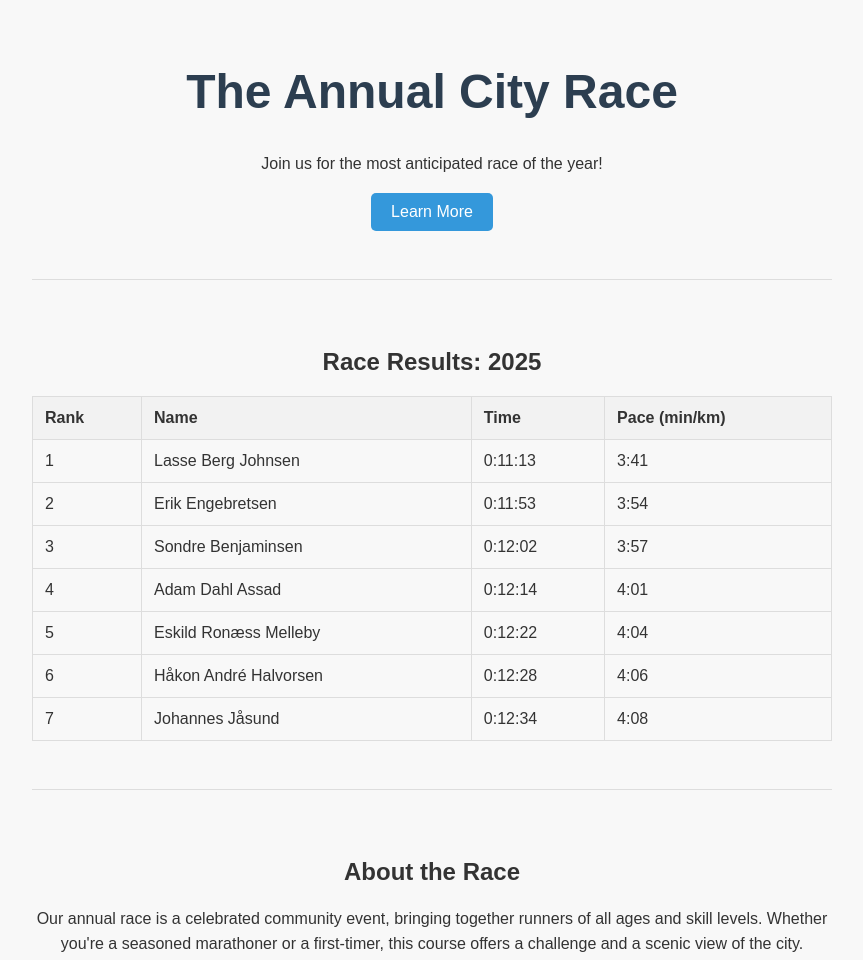
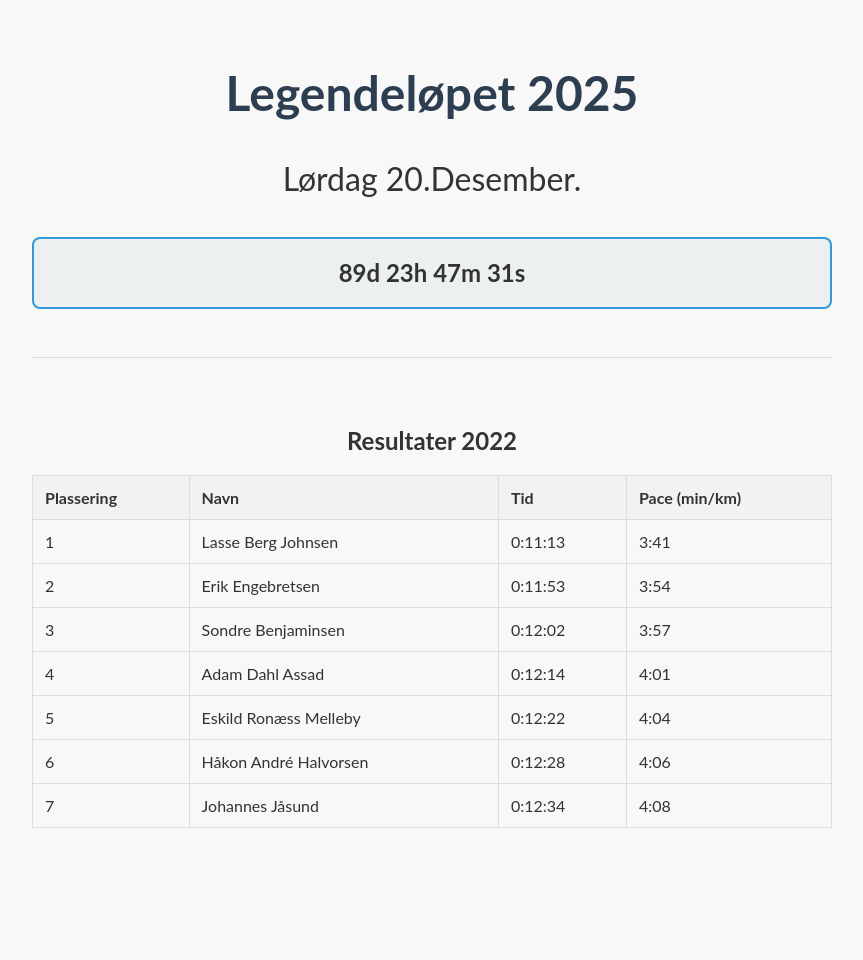
Before and after one commit to catocumulus955/legende, a plain HTML site: page index.html in a window 1280 px wide. Shown: the top 960 px of the page, without its empty margins (208-1071 px from the left). After the commit the page ends 860 px from the top, so only its background shows below. Drawn offline with Linux system fonts and the light colour scheme.

Commit message:
revisions
Endret navn på diverse greier, lagt til nedtelling

```diff
--- /dev/null
+++ b/2022results.csv
@@ -0,0 +1,8 @@
+rank,name,time,pace(min/km)
+1,Lasse Berg Johnsen,0:11:13,3:41
+2,Erik Engebretsen,0:11:53,3:54
+3,Sondre Benjaminsen,0:12:02,3:57
+4,Adam Dahl Assad,0:12:14,4:01
+5,Eskild Ronæss Melleby,0:12:22,4:04
+6,Håkon André Halvorsen,0:12:28,4:06
+7,Johannes Jåsund,0:12:34,4:08
--- a/index.html
+++ b/index.html
@@ -3,19 +3,18 @@
 <head>
     <meta charset="UTF-8">
     <meta name="viewport" content="width=device-width, initial-scale=1.0">
-    <title>The Annual Race</title>
+    <title>Legendeløpet 2025</title>
 
     <style>
-        /* Base styles for a clean, minimalist design */
+        /* General Body and Container Styles */
         body {
-            font-family: Arial, sans-serif;
+            font-family: Lato, sans-serif;
             margin: 0;
             padding: 0;
             background-color: #f8f8f8;
             color: #333;
         }
 
-        /* Container to center content and control width */
         .container {
             max-width: 800px;
             margin: 0 auto;
@@ -23,18 +22,17 @@
             text-align: center;
         }
 
-        /* Styles for main headings */
+        /* Heading and Paragraph Styles */
         h1 {
             font-size: 3em;
             color: #2c3e50;
         }
 
-        /* Styles for paragraphs */
         p {
             line-height: 1.6;
         }
 
-        /* Styles for buttons and links */
+        /* Button and Link Styles */
         .btn {
             display: inline-block;
             padding: 10px 20px;
@@ -49,14 +47,14 @@
             background-color: #2980b9;
         }
 
-        /* Styles for new sections */
+        /* Section Styles */
         .section {
             margin-top: 3rem;
             border-top: 1px solid #ddd;
             padding-top: 3rem;
         }
 
-        /* Styles for the results table */
+        /* Table Styles */
         table {
             width: 100%;
             border-collapse: collapse;
@@ -73,78 +71,40 @@
             background-color: #f2f2f2;
             font-weight: bold;
         }
-    </style>
 
-    <script>
-        // Function to fetch and display the CSV data for race results
-        async function loadRaceResults() {
-            // Get the tbody element of the table to insert rows into
-            const tableBody = document.querySelector('#results-table tbody');
-
-            try {
-                // Fetch the results.csv file from the same directory as the HTML file
-                const response = await fetch('results.csv');
-
-                // If the file can't be fetched, throw an error
-                if (!response.ok) {
-                    throw new Error(`HTTP error! status: ${response.status}`);
-                }
-
-                const data = await response.text();
-
-                // Split the data into individual rows based on a newline, skipping the first row (header)
-                const rows = data.split('\n').slice(1);
-
-                // Loop through each row of the CSV data
-                rows.forEach(row => {
-                    // Split the row into columns based on the comma separator
-                    const [rank, name, time, pace] = row.split(',');
-
-                    // Create a new table row element
-                    const newRow = document.createElement('tr');
-
-                    // Populate the new row with data from the CSV
-                    newRow.innerHTML = `
-                        <td>${rank}</td>
-                        <td>${name}</td>
-                        <td>${time}</td>
-                        <td>${pace}</td>
-                    `;
-
-                    // Add the newly created row to the table body
-                    tableBody.appendChild(newRow);
-                });
-            } catch (error) {
-                // Log any errors that occur during the fetch process
-                console.error('Error fetching the race results:', error);
-
-                // Display a user-friendly error message in the table
-                tableBody.innerHTML = '<tr><td colspan="4">Could not load results. Please try again later.</td></tr>';
-            }
+        /* Specific element styles */
+        #important-text {
+            font-size: 2em;
         }
 
-        // This event listener ensures the script runs after the page has finished loading
-        window.onload = loadRaceResults;
-    </script>
+        #countdown {
+            border: 2px solid #3498db;
+            padding: 15px;
+            border-radius: 8px;
+            background-color: #ecf0f1;
+            font-size: 1.5em;
+            font-weight: bold;
+        }
+    </style>
 </head>
 <body>
 
 <div class="container">
     <header>
-        <h1>The Annual City Race</h1>
-        <p>Join us for the most anticipated race of the year!</p>
-        <a href="#about" class="btn">Learn More</a>
+        <h1>Legendeløpet 2025</h1>
+        <p id="important-text">Lørdag 20.Desember.</p>
+        <p id="countdown"></p>
     </header>
 
     <main>
         <section id="results" class="section">
-            <h2>Race Results: 2025</h2>
+            <h2>Resultater 2022</h2>
             <table id="results-table">
                 <thead>
                     <tr>
-                        <th>Rank</th>
-                        <th>Name</th>
-                        <th>Time</th>
+                        <th>Plassering</th>
+                        <th>Navn</th>
+                        <th>Tid</th>
                         <th>Pace (min/km)</th>
                     </tr>
                 </thead>
@@ -153,17 +113,74 @@
             </table>
         </section>
 
-        <section id="about" class="section">
-            <h2>About the Race</h2>
-            <p>Our annual race is a celebrated community event, bringing together runners of all ages and skill levels. Whether you're a seasoned marathoner or a first-timer, this course offers a challenge and a scenic view of the city.</p>
-        </section>
+        </main>
+</div>
 
-        <section id="race-info" class="section">
-            <h2>Race Information</h2>
-            <p>Details about the race date, time, and location will be posted here soon.</p>
-        </section>
-    </main>
-</div>
+<script>
+    // Function to fetch and display the CSV data for race results
+    async function loadRaceResults() {
+        const tableBody = document.querySelector('#results-table tbody');
+
+        try {
+            const response = await fetch('2022results.csv');
+
+            if (!response.ok) {
+                throw new Error(`HTTP error! status: ${response.status}`);
+            }
+
+            const data = await response.text();
+
+            // Split the data into rows, and slice(1) to remove the header
+            const rows = data.split('\n').slice(1);
+
+            rows.forEach(row => {
+                // Ensure the row has the correct number of columns (4)
+                const columns = row.split(',');
+                if (columns.length === 4) {
+                    const [rank, name, time, pace] = columns;
+
+                    const newRow = document.createElement('tr');
+
+                    newRow.innerHTML = `
+                        <td>${rank}</td>
+                        <td>${name}</td>
+                        <td>${time}</td>
+                        <td>${pace}</td>
+                    `;
+
+                    tableBody.appendChild(newRow);
+                }
+            });
+        } catch (error) {
+            console.error('Error fetching the race results:', error);
+            tableBody.innerHTML = '<tr><td colspan="4">Klarte ikke å laste resultater. Vennligst prøv igjen senere.</td></tr>';
+        }
+    }
+
+    // Call the function when the page loads
+    window.onload = loadRaceResults;
+
+    // JavaScript for the countdown to the race
+    const countdownElement = document.getElementById('countdown');
+    const targetDate = new Date("December 20, 2025 10:00:00").getTime();
+
+    const countdownInterval = setInterval(function() {
+        const now = new Date().getTime();
+        const distance = targetDate - now;
+
+        const days = Math.floor(distance / (1000 * 60 * 60 * 24));
+        const hours = Math.floor((distance % (1000 * 60 * 60 * 24)) / (1000 * 60 * 60));
+        const minutes = Math.floor((distance % (1000 * 60 * 60)) / (1000 * 60));
+        const seconds = Math.floor((distance % (1000 * 60)) / 1000);
+
+        countdownElement.innerHTML = days + "d " + hours + "h " + minutes + "m " + seconds + "s ";
+
+        if (distance < 0) {
+            clearInterval(countdownInterval);
+            countdownElement.innerHTML = "Løpet har startet!";
+        }
+    }, 1000);
+</script>
 
 </body>
 </html>
```
